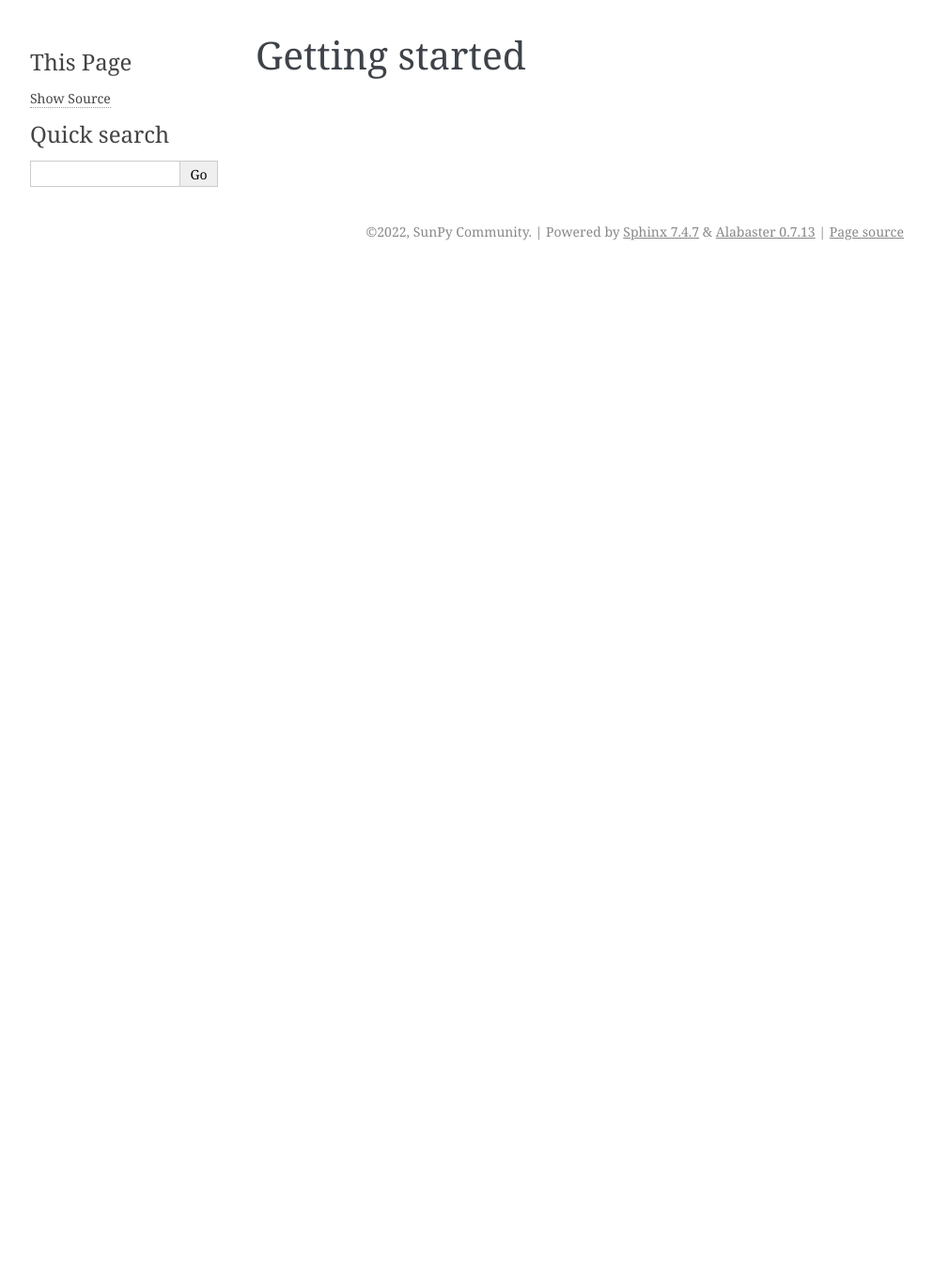
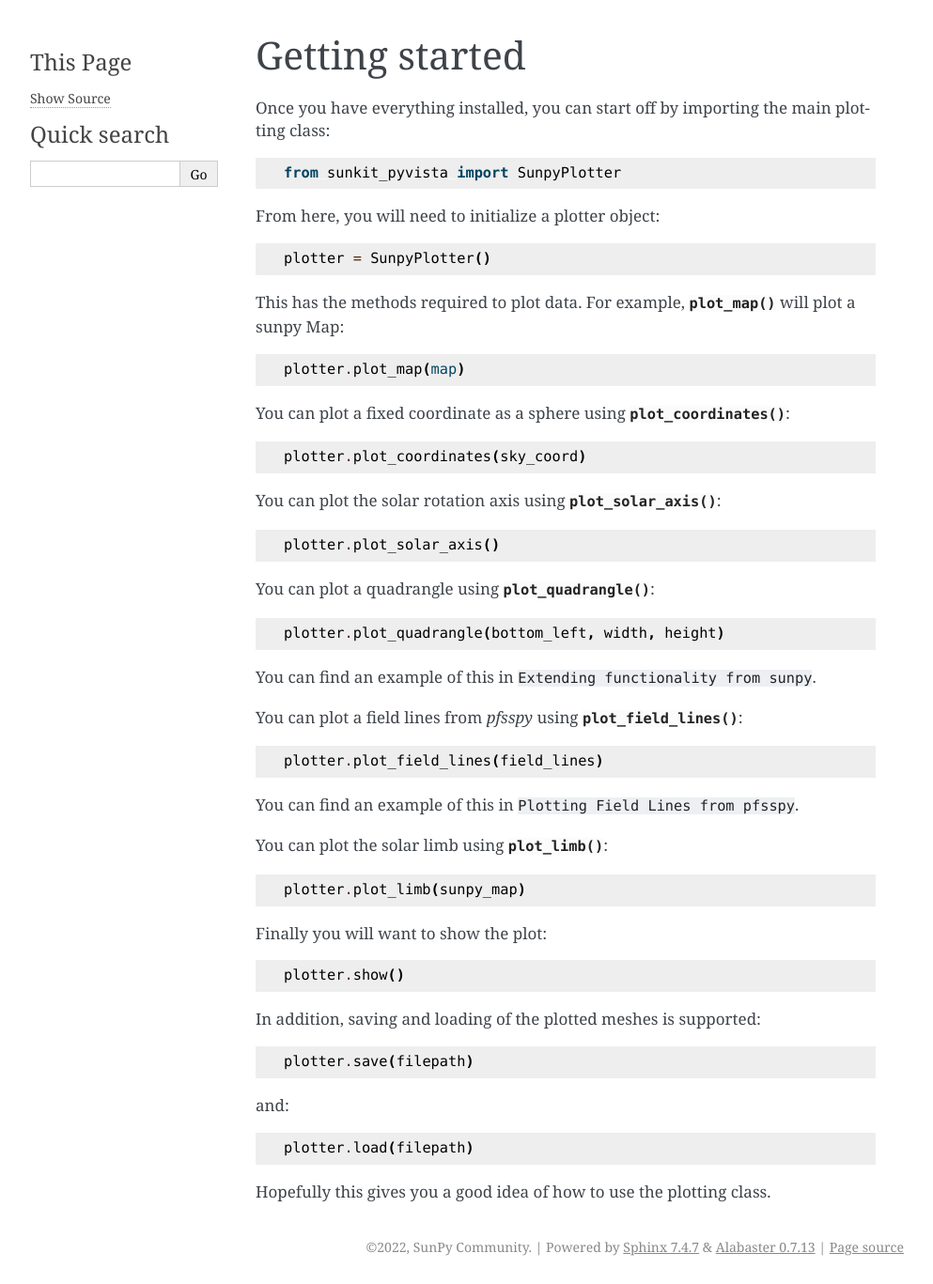
Before and after one commit to sunpy/sunkit-pyvista, a Sphinx documentation site: the page built from docs/getting_started.rst, in a window 1280 px wide. Shown: the whole page at 94% size, without its empty margins (148-1141 px from the left). Built offline with Sphinx 7.4.7, drawn with Linux system fonts in a browser that asks for light colours; the version number could not be read and is left out; before the commit the page ends 900 px from its top, so only the background shows below that.

Commit message:
laughable attempt at a getting started page

```diff
--- a/changelog/84.feature.rst
+++ b/changelog/84.feature.rst
@@ -1 +1 @@
-Added narrative documentation for pyvista.
+Added narrative documentation for sunkit-pyvista.
--- a/docs/getting_started.rst
+++ b/docs/getting_started.rst
@@ -1,2 +1,53 @@
 Getting started
 ===============
+
+Once you have everything installed, you can start off by importing the main plotting class::
+
+    from sunkit_pyvista import SunpyPlotter
+
+From here, you will need to initialize a plotter object::
+
+    plotter = SunpyPlotter()
+
+This has the methods required to plot data.
+For example, :meth:`~sunkit_pyvista.SunpyPlotter.plot_map` will plot a sunpy Map::
+
+    plotter.plot_map(map)
+
+You can plot a fixed coordinate as a sphere using :meth:`~sunkit_pyvista.SunpyPlotter.plot_coordinates`::
+
+    plotter.plot_coordinates(sky_coord)
+
+You can plot the solar rotation axis using :meth:`~sunkit_pyvista.SunpyPlotter.plot_solar_axis`::
+
+    plotter.plot_solar_axis()
+
+You can plot a quadrangle using  :meth:`~sunkit_pyvista.SunpyPlotter.plot_quadrangle`::
+
+    plotter.plot_quadrangle(bottom_left, width, height)
+
+You can find an example of this in ``Extending functionality from sunpy``.
+
+You can plot a field lines from `pfsspy` using :meth:`~sunkit_pyvista.SunpyPlotter.plot_field_lines`::
+
+    plotter.plot_field_lines(field_lines)
+
+You can find an example of this in ``Plotting Field Lines from pfsspy``.
+
+You can plot the solar limb using :meth:`~sunkit_pyvista.SunpyPlotter.plot_limb`::
+
+    plotter.plot_limb(sunpy_map)
+
+Finally you will want to show the plot::
+
+    plotter.show()
+
+In addition, saving and loading of the plotted meshes is supported::
+
+    plotter.save(filepath)
+
+and::
+
+    plotter.load(filepath)
+
+Hopefully this gives you a good idea of how to use the plotting class.
```
Also changed, not shown: 1 other file.
